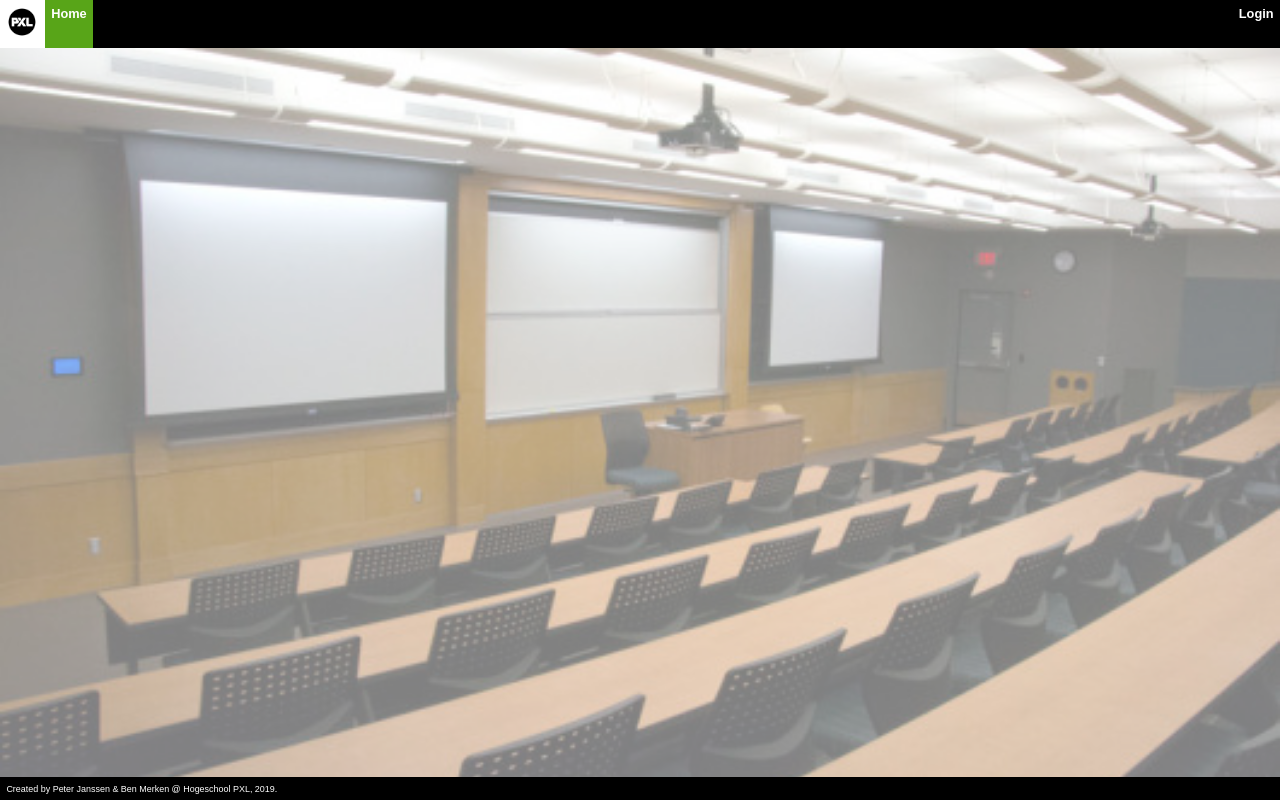
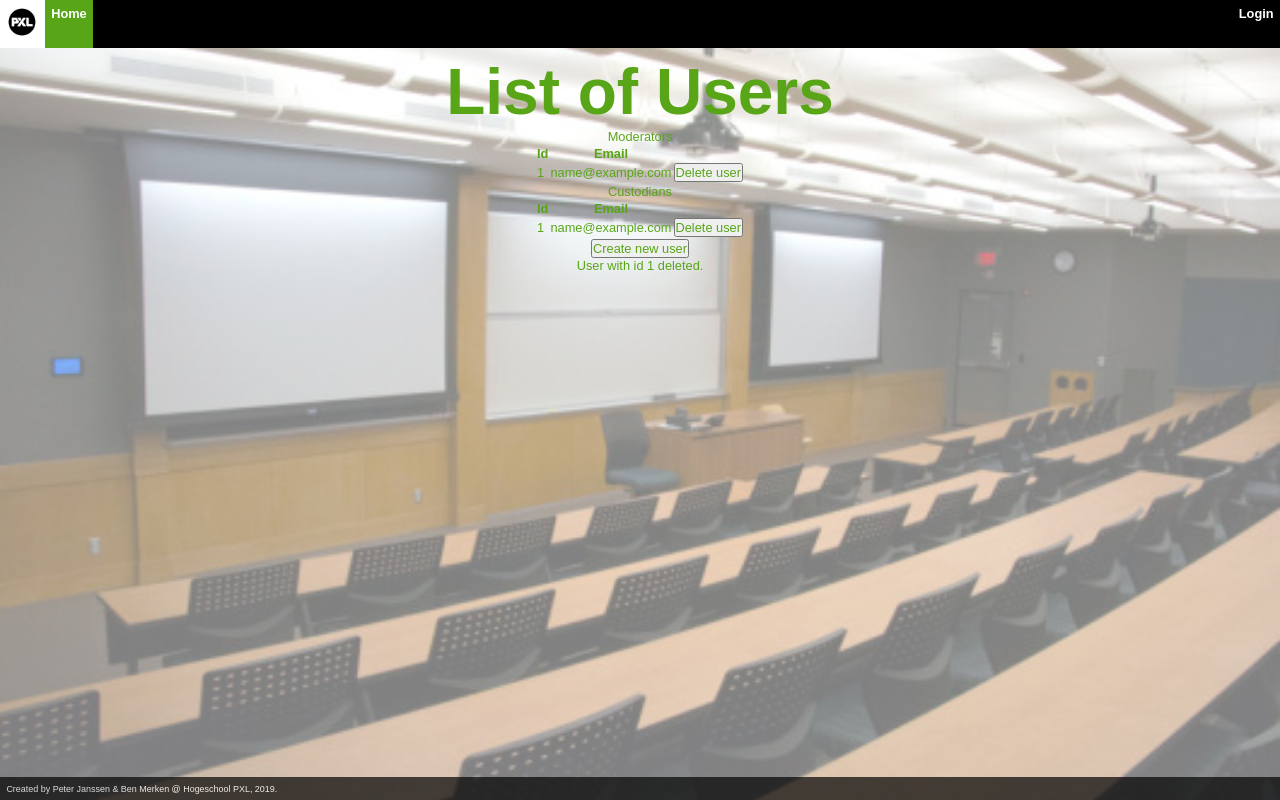
Before and after one commit to BenMerken/webapp-symfony, a Symfony app: template templates/administrator/index.html.twig in a window 1280 px wide. Run offline with Twig, Linux system fonts and the light colour scheme; the template is opened without the code that fills it: most values are stand-ins (such as "Sample title", 1, 10 or a date in 2020); some libraries are stand-ins or nearby versions.

Commit message:
List all mods and custodians on admin dashboard
These users are retrieved from the database using the findByUserRole function in UserRepository.php

```diff
--- a/composer.json
+++ b/composer.json
@@ -19,7 +19,8 @@
         "symfony/security-csrf": "4.3.*",
         "symfony/twig-bundle": "4.3.*",
         "symfony/validator": "4.3.*",
-        "symfony/yaml": "4.3.*"
+        "symfony/yaml": "4.3.*",
+      "ext-http": "*"
     },
     "require-dev": {
         "doctrine/doctrine-fixtures-bundle": "^3.2",
--- a/config/services.yaml
+++ b/config/services.yaml
@@ -26,4 +26,4 @@ services:
     # add more service definitions when explicit configuration is needed
     # please note that last definitions always *replace* previous ones
     App\Model\Connection:
-        arguments: ['mysql:host=127.0.0.1:3306;dbname=asset-management-tool', 'root', 'root']
+        arguments: ['mysql:host=127.0.0.1:3306;dbname=asset-management-tool', 'homestead', 'secret']
--- a/public/css/base.css
+++ b/public/css/base.css
@@ -106,10 +106,18 @@ h1 {
 
     font-size: 0.7rem;
     color: white;
+    opacity: 0.7;
 }
 
 .alert {
     color: #f00;
+}
+
+.line {
+    width: 1.5rem;
+    height: 0.3rem;
+    background-color: white;
+    margin: 6px 0;
 }
 
 @media screen and (max-width: 450px){
--- a/src/Security/LoginFormAuthenticator.php
+++ b/src/Security/LoginFormAuthenticator.php
@@ -6,9 +6,7 @@ namespace App\Security;
 
 use App\Entity\User;
 use Doctrine\ORM\EntityManagerInterface;
-use Symfony\Component\HttpFoundation\RedirectResponse;
 use Symfony\Component\HttpFoundation\Request;
-use Symfony\Component\HttpFoundation\Response;
 use Symfony\Component\Routing\RouterInterface;
 use Symfony\Component\Security\Core\Authentication\Token\TokenInterface;
 use Symfony\Component\Security\Core\Encoder\UserPasswordEncoderInterface;
--- a/templates/administrator/index.html.twig
+++ b/templates/administrator/index.html.twig
@@ -3,5 +3,47 @@
 {% block title %}Administrator Dashboard{% endblock %}
 
 {% block content %}
-
+    <h1>List of Users</h1>
+    <table>
+        <caption>Moderators</caption>
+        <tr>
+            <th>Id</th>
+            <th>Email</th>
+        </tr>
+        {% for mod in moderators %}
+            <tr>
+                <td>{{ mod.id|e }}</td>
+                <td>{{ mod.email|e }}</td>
+                <td>
+                    <form action="{{ url('delete_user') }}">
+                        <input type="submit" value="Delete user">
+                        <input type="hidden" name="userId" value="{{ mod.id }}">
+                    </form>
+                </td>
+            </tr>
+        {% endfor %}
+    </table>
+    <table>
+        <caption>Custodians</caption>
+        <tr>
+            <th>Id</th>
+            <th>Email</th>
+        </tr>
+        {% for cus in custodians %}
+            <tr>
+                <td>{{ cus.id|e }}</td>
+                <td>{{ cus.email|e }}</td>
+                <td>
+                    <form action="{{ url('delete_user') }}">
+                        <input type="submit" value="Delete user">
+                        <input type="hidden" name="userId" value="{{ cus.id }}">
+                    </form>
+                </td>
+            </tr>
+        {% endfor %}
+    </table>
+    <button>Create new user</button>
+    {% if userId %}
+        User with id {{ userId }} deleted.
+    {% endif %}
 {% endblock %}
--- a/templates/base.html.twig
+++ b/templates/base.html.twig
@@ -8,13 +8,19 @@
         <link rel="stylesheet" href="{{ asset('css/base.css') }}">
     {% endblock %}
 </head>
+<body>
 {% block body %}
     <div class="background">
         <div class="background-overlay">
             <nav class="navbar">
                 <a href="https://www.pxl.be"><img src="{{ asset('images/pxl-logo.png') }}" alt="PXL logo"></a>
                 <a class="home-button" href="{{ url('home') }}">Home</a>
-                <a class="login-button" href={{ url('login') }}>Login</a>
+                {% if app.user %}
+                    <a class="login-button" href="{{ url('login') }}"> Profile</a>
+                    <a href="{{ url('logout') }}">Logout</a>
+                {% else %}
+                    <a class="login-button" href="{{ url('login') }}">Login</a>
+                {% endif %}
             </nav>
             <div class="content">{% block content %}{% endblock %}</div>
             <footer class="credits">
@@ -25,6 +31,5 @@
         </div>
     </div>
 {% endblock %}
-{% block javascripts %}{% endblock %}
 </body>
 </html>
```
Also changed, not shown: src/Controller/AdministratorController.php (+33 -2 lines), src/Controller/HomeController.php (+0 -20 lines), src/Entity/User.php (+2 -16 lines), src/Repository/UserRepository.php (+8 -32 lines), templates/administrator/create-user.html.twig (added, +9 -0 lines).
